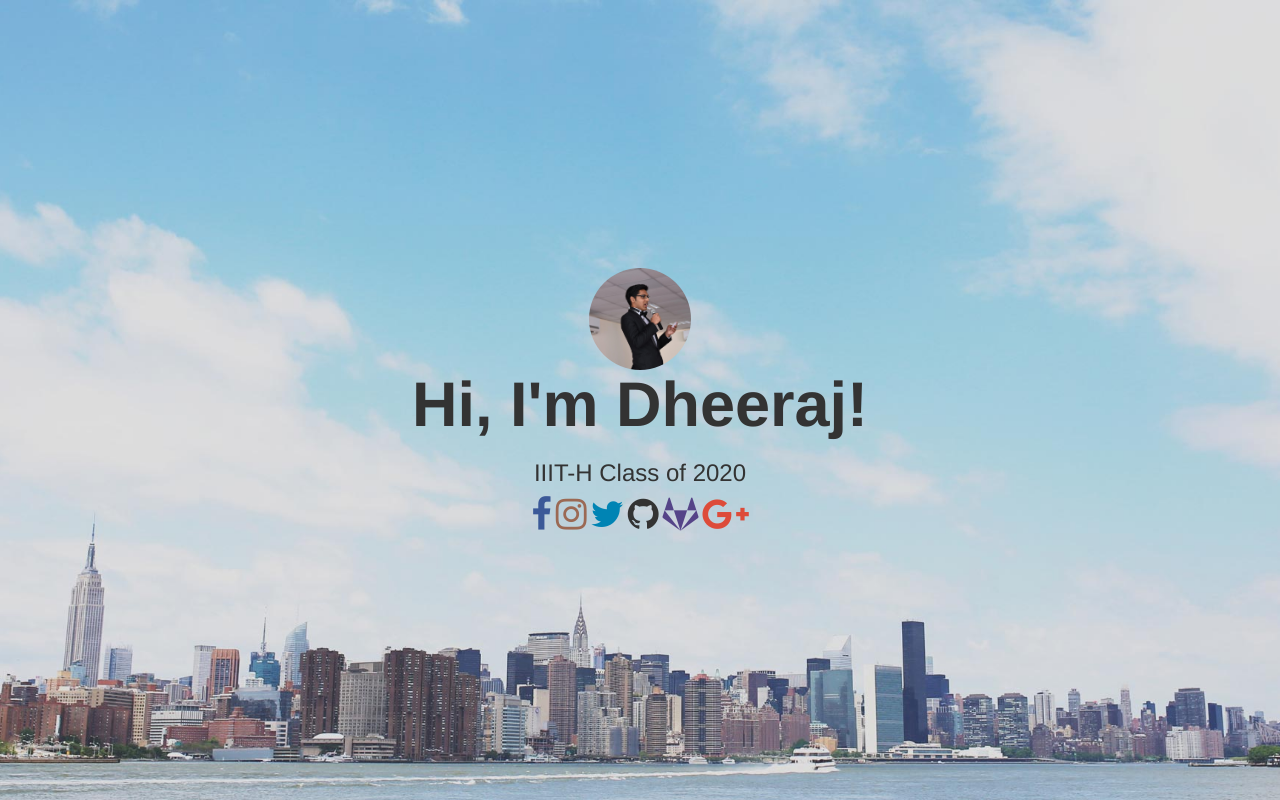
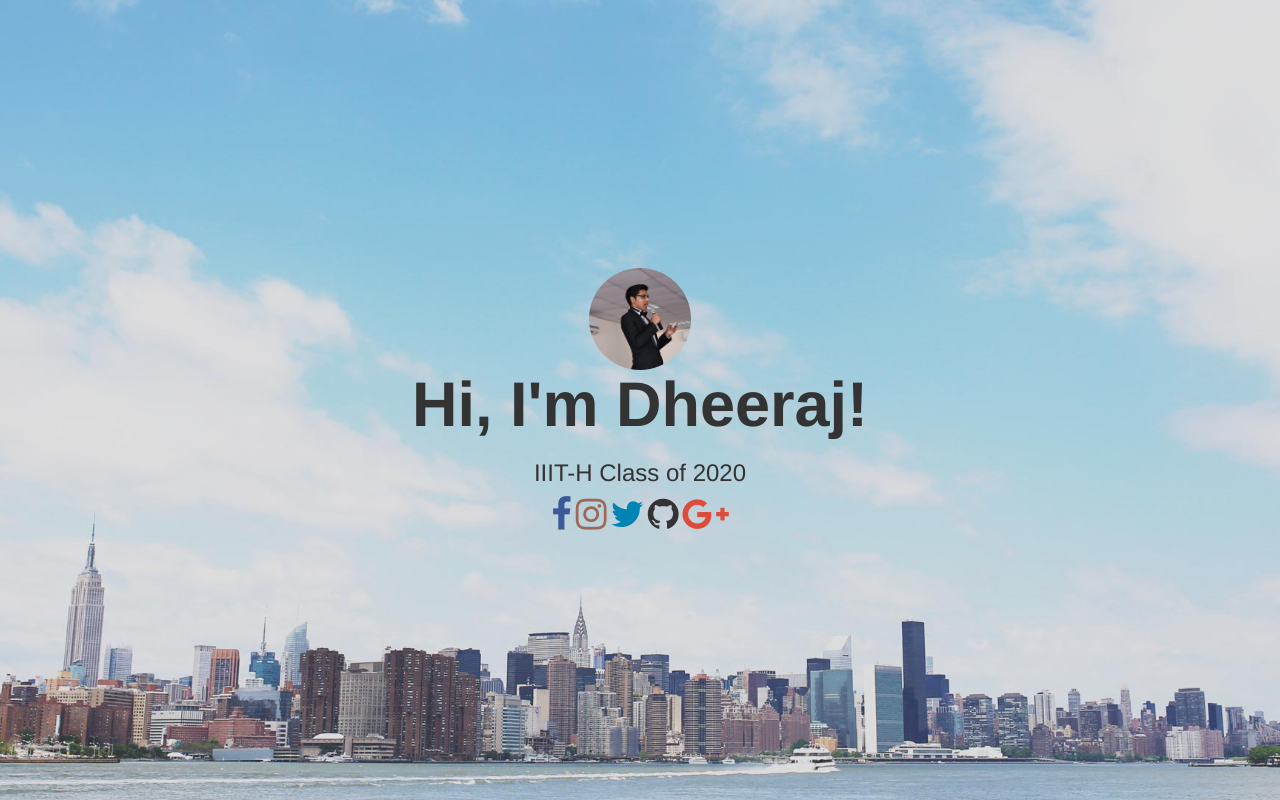
Before and after one commit to dheerajpreddy/dheerajpreddy.github.io, a plain HTML site: page index.html in a window 1280 px wide. Drawn offline with Linux system fonts and the light colour scheme.

Commit message:
Removed gitlab

```diff
--- a/index.html
+++ b/index.html
@@ -60,9 +60,9 @@
                 <a target="_blank" href="http://github.com/dheerajpreddy">
                     <i class="fa fa-github" style="font-size:36px; color:#333"></i>
                 </a>
-                <a target="_blank" href="http://gitlab.com/dheerajpreddy">
+                <!-- <a target="_blank" href="http://gitlab.com/dheerajpreddy">
                     <i class="fa fa-gitlab" style="font-size:36px; color:#554488"></i>
-                </a>
+                </a> -->
                 <a target="_blank" href="http://plus.google.com/+dheerajpreddy">
                     <i class="fa fa-google-plus" style="font-size:36px; color:#dd4b39"></i>
                 </a>
```
